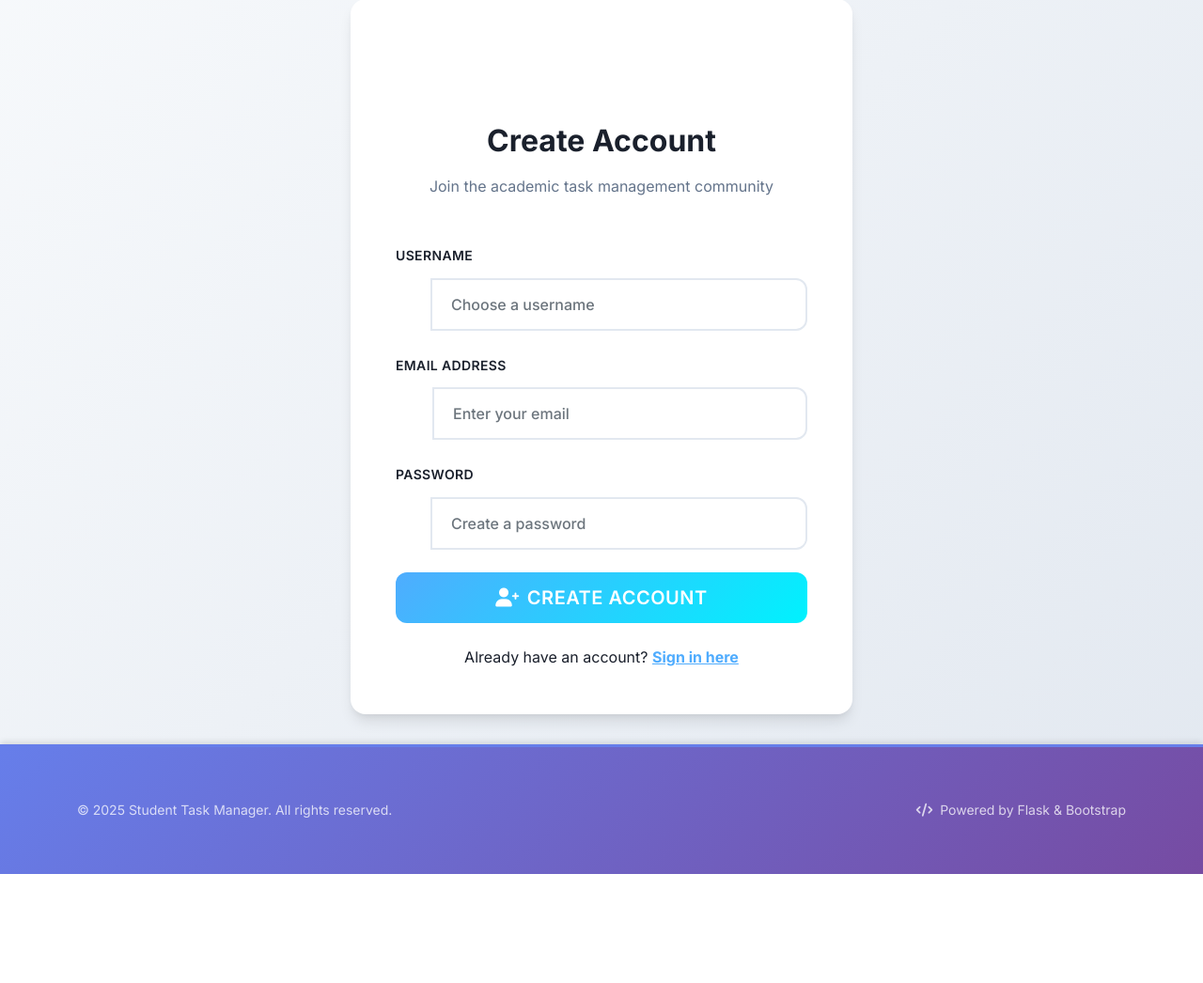
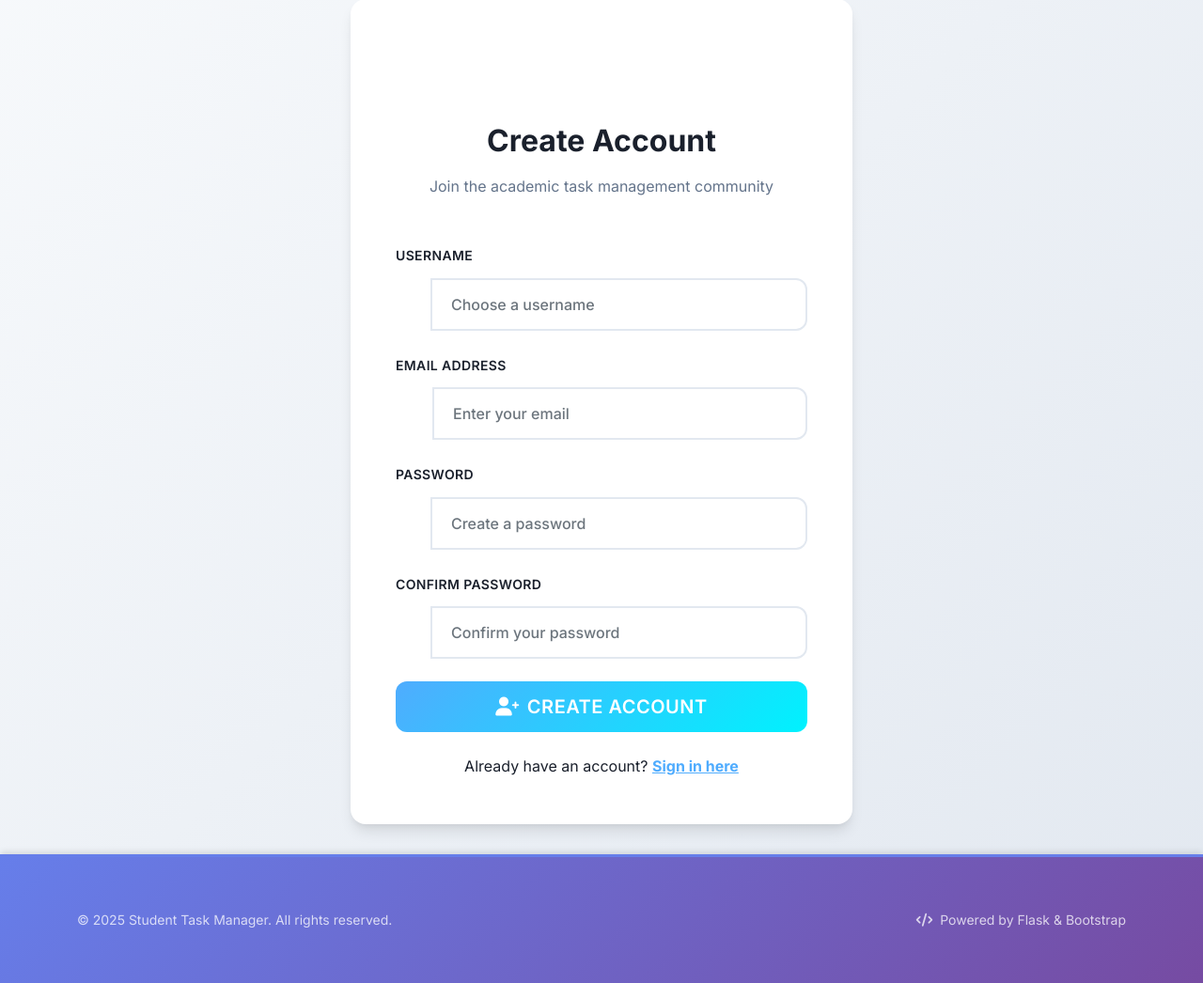
Before and after one commit to Sheeesh-R/Task_3-Major_project, a Flask app: page /register in a window 1280 px wide. Shown: the part 187-1233 px from the top of the page at 94% size. Before the commit the page ends 1117 px from the top, so only its background shows below. Run offline with Flask 3, Linux system fonts and the light colour scheme.

Commit message:
added a confirm password box and a confirmation message for logging out.

```diff
--- a/Task_Organiser/templates/base.html
+++ b/Task_Organiser/templates/base.html
@@ -777,7 +777,7 @@
                 <div class="navbar-nav ms-auto">
                     {% if g.user %}
                         <span class="navbar-text me-3">Welcome, {{ g.user.username }}!</span>
-                        <a class="nav-link" href="{{ url_for('logout') }}">Logout</a>
+                        <a class="nav-link" href="{{ url_for('logout') }}" onclick="return confirm('Are you sure you want to logout?')">Logout</a>
                     {% else %}
                         <a class="nav-link" href="{{ url_for('login') }}">Login</a>
                         <a class="nav-link" href="{{ url_for('register') }}">Register</a>
--- a/Task_Organiser/templates/register.html
+++ b/Task_Organiser/templates/register.html
@@ -44,6 +44,15 @@
                                 <input type="password" class="form-control" id="password" name="password" required placeholder="Create a password">
                             </div>
                         </div>
+                        <div class="mb-3 mb-md-4">
+                            <label for="confirm_password" class="form-label">Confirm Password</label>
+                            <div class="input-group">
+                                <span class="input-group-text bg-gradient" style="background: var(--success-gradient); border: none; color: white;">
+                                    <i class="fas fa-lock"></i>
+                                </span>
+                                <input type="password" class="form-control" id="confirm_password" name="confirm_password" required placeholder="Confirm your password">
+                            </div>
+                        </div>
                         <div class="d-grid mb-3 mb-md-4">
                             <button type="submit" class="btn btn-lg" style="background: var(--success-gradient); color: white; border: none; font-weight: 600; padding: 0.75rem;">
                                 <i class="fas fa-user-plus me-2"></i>Create Account
```
Also changed, not shown: instance/taskmanager.db.
